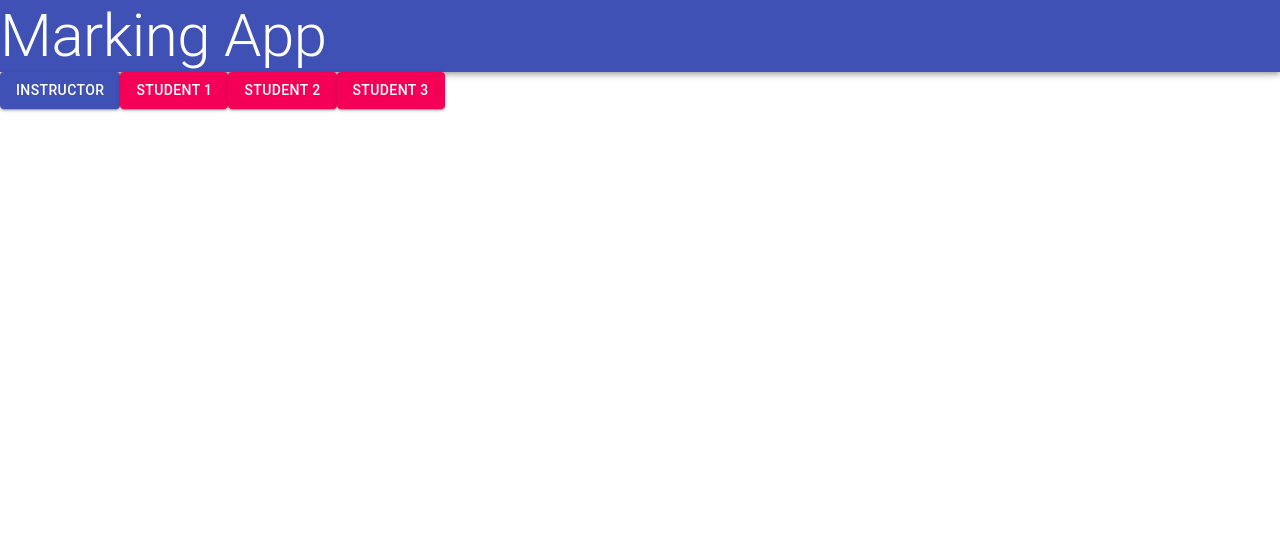
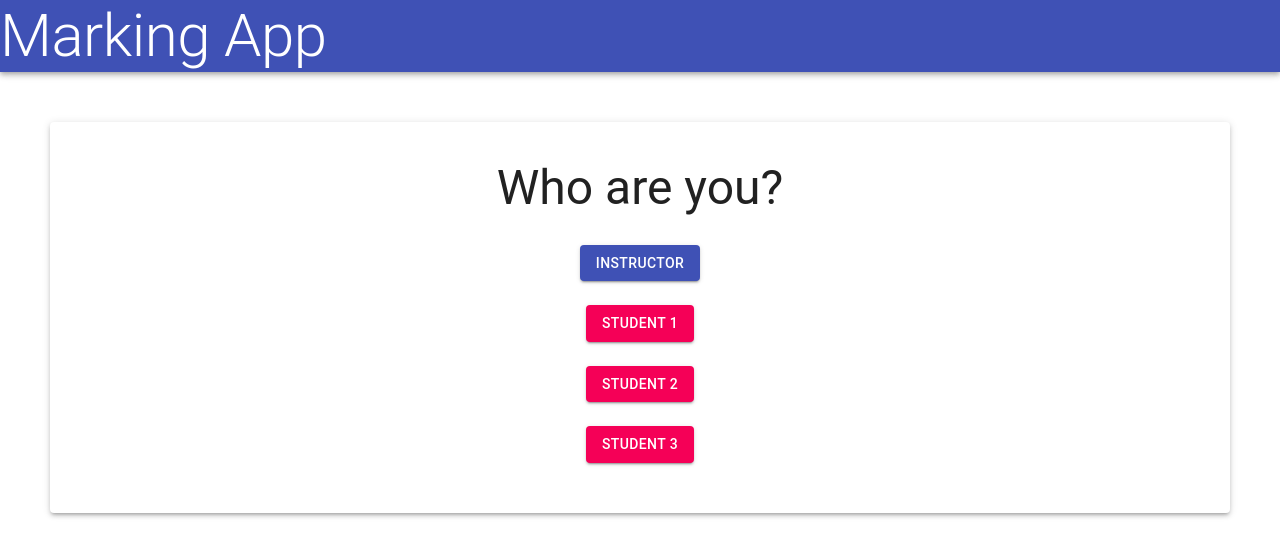
Before and after one commit to diegosestevez/assignment, a React (Create React App) app in the folder client/: page /home in a window 1280 px wide. Shown: the top 556 px of the page. Built offline with nearby package versions, Linux system fonts and the light colour scheme; no server answers.

Commit message:
styled page elements

```diff
--- a/client/src/Pages/FrontPage.js
+++ b/client/src/Pages/FrontPage.js
@@ -1,24 +1,38 @@
 // import { useEffect, useState } from 'react';
-import { Button } from '@material-ui/core'
+import { Button, Grid, Paper, Typography } from '@material-ui/core'
 import { Link } from "react-router-dom";
-
+import useStyles from './styles/styles';
 
 const FrontPage = () => {
+ const classes = useStyles();
 
     return (
        <>
+       <Paper elevation={3} className={classes.paper}>
+            <Grid container spacing={3} className={classes.root}>
+                <Typography variant="h3" gutterBottom>Who are you?</Typography>
+                <Grid item>
                         <Button component={Link} to="/instructor" variant="contained" color="primary">
                             Instructor
                         </Button>
+                    </Grid>
+                    <Grid item>
                         <Button component={Link} to="/student/1" variant="contained" color="secondary">
                             Student 1
                         </Button>
+                    </Grid>
+                    <Grid item>
                         <Button component={Link} to="/student/2" variant="contained" color="secondary">
                             Student 2
                         </Button>
+                    </Grid>
+                    <Grid item>
                         <Button component={Link} to="/student/3" variant="contained" color="secondary">
                             Student 3
                         </Button>
+                    </Grid>
+            </Grid>
+        </Paper>
        </>
     )
 }
--- a/client/src/Pages/StudentPage.js
+++ b/client/src/Pages/StudentPage.js
@@ -3,7 +3,8 @@ import {Link} from "react-router-dom";
 import Assignment1 from '../components/Assignment1';
 import Assignment2 from '../components/Assignment2';
 import Assignment3 from '../components/Assignment3';
-import { Button } from '@material-ui/core';
+import { Button, Paper, Typography } from '@material-ui/core';
+import useStyles from './styles/styles';
 
 
 const StudentPage = ({userID, name}) => {
@@ -139,6 +140,7 @@ const StudentPage = ({userID, name}) => {
 
     }
 
+    const classes = useStyles();
 
     return (
         <>
@@ -178,13 +180,19 @@ const StudentPage = ({userID, name}) => {
                     :question.status === 'Finished'?
                     (
                     <>
-                        <h2>{question.title}</h2>
-                        <h3>Your Score{question.score}</h3>
+                        <Paper elevation={3} className={classes.paper}>
+                            <Typography variant='h5' gutterBottom>{question.title}</Typography>
+                            <Typography variant="subtitle2">Your Score: {question.score}</Typography>
+                        </Paper>
                     </>
                     )
                     :
                     (
-                        <h1>Question is submitted. Awaiting Instructor feedback</h1>
+                        <>
+                            <Paper elevation={3} className={classes.paper}>
+                                <Typography variant='body1'>Question is submitted. Awaiting Instructor feedback</Typography>
+                            </Paper>
+                        </>
                     )
                     }
                 </>
--- /dev/null
+++ b/client/src/Pages/styles/styles.js
@@ -0,0 +1,16 @@
+import { makeStyles } from '@material-ui/core/styles';
+
+const useStyles = makeStyles({
+    root:{
+        flexDirection: 'column',
+        alignContent: 'center',
+        textAlign: 'center'
+    },
+    paper: {
+       margin: '50px',
+       padding: '50px'
+    }
+
+})
+
+export default useStyles
--- /dev/null
+++ b/client/src/components/styles/styles.js
@@ -0,0 +1,16 @@
+import { makeStyles } from '@material-ui/core/styles';
+
+const useStyles = makeStyles({
+    root:{
+        flexDirection: 'column',
+        alignContent: 'center',
+        textAlign: 'center'
+    },
+    paper: {
+       margin: '50px',
+       padding: '50px'
+    }
+
+})
+
+export default useStyles
```
Lines whose indentation alone changed are shown as unchanged.
